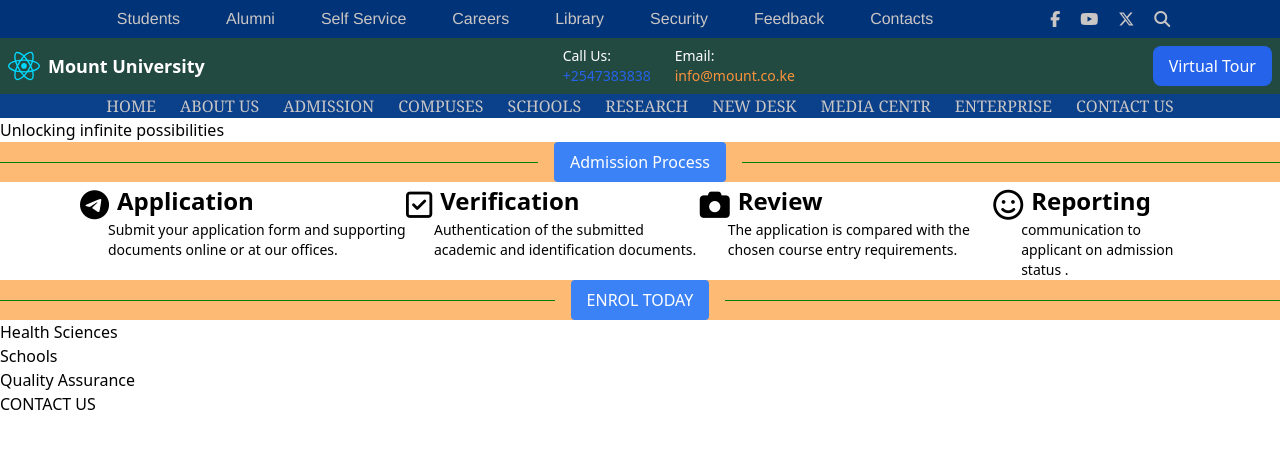
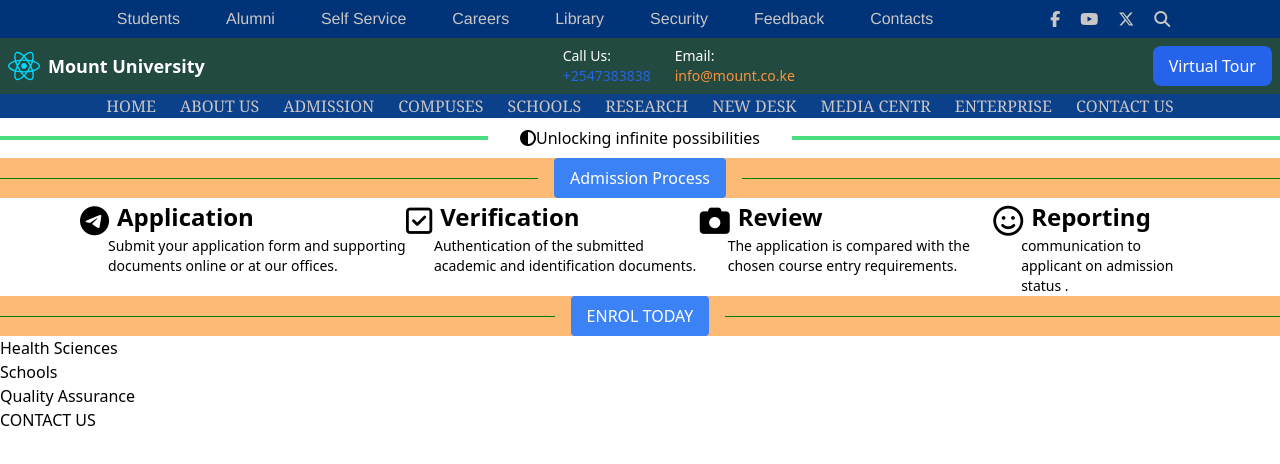
Before and after one commit to Maxaomar/mount-university, a React (Vite) app: page / in a window 1280 px wide. Shown: the top 464 px of the page. Built offline with nearby package versions, Linux system fonts and the light colour scheme; a web font is replaced by a local one.

Commit message:
lines practice

```diff
--- a/src/components/Home.jsx
+++ b/src/components/Home.jsx
@@ -1,9 +1,14 @@
-export function Home(params) {
+export function Home() {
   return(
     <>
-    <div className="divider">
-      <span>Unlocking infinite possibilities</span>
-    </div>
+      <div className="flex items-center space-x-4">
+            <div className="flex-1 bg-green-400 h-1"></div>
+            <div className="px-4 py-2 rounded">
+                     <i class="fa-solid fa-circle-half-stroke"></i>
+                     Unlocking infinite possibilities
+            </div>
+            <div className=" flex-1 bg-green-400 h-1"></div>
+      </div>
     </>
   )
 }
```
